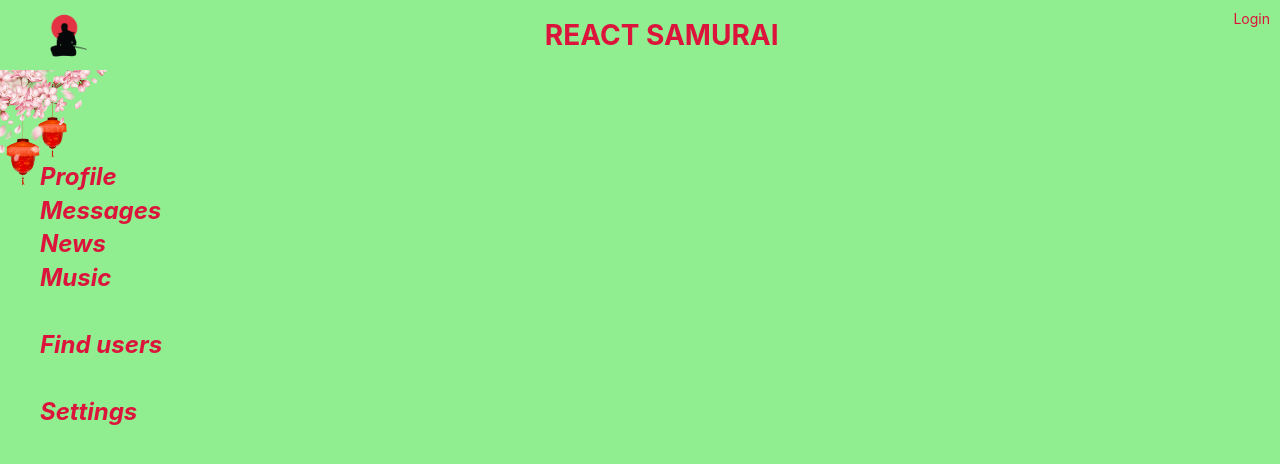
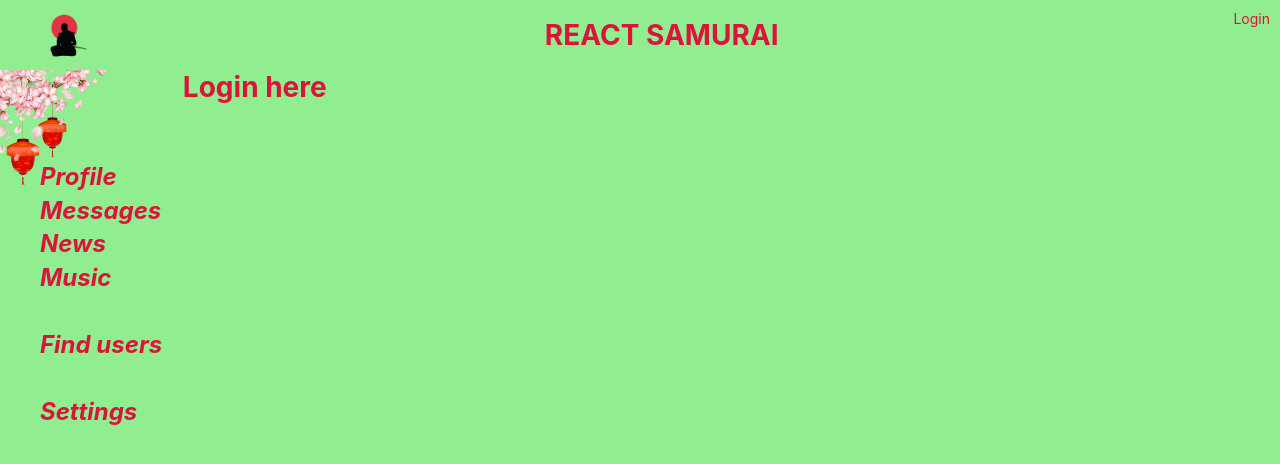
Before and after one commit to dobkir/React-JS-Samuray-1, a React (Create React App) app: page /login in a window 1280 px wide. Shown: the top 464 px of the page. Built offline with nearby package versions, Linux system fonts and the light colour scheme; no server answers.

Commit message:
Redirect

```diff
--- a/src/App.js
+++ b/src/App.js
@@ -6,6 +6,7 @@
 import Navbar from './components/Navbar/Navbar';
 import UsersContainer from './components/Users/UsersContainer';
 import ProfileContainer from './components/Profile/ProfileContainer';
+import LoginPage from './components/Login/Login';
 
 const App = (props) => {
 	return (
@@ -16,6 +17,7 @@
 				<Route path='/profile/:userId?' render={() => <ProfileContainer />} />
 				<Route path='/dialogs' render={() => <DialogsContainer />} />
 				<Route path='/users' render={() => <UsersContainer />} />
+				<Route path='/login' render={() => <LoginPage />} />
 			</div>
 		</div>
 	);
--- a/src/components/Dialogs/Dialogs.jsx
+++ b/src/components/Dialogs/Dialogs.jsx
@@ -2,6 +2,7 @@
 import classes from './Dialogs.module.css';
 import DialogItem from './DialogItem/DialogItem';
 import Message from './Message/Message';
+import { Redirect } from 'react-router';
 
 const Dialogs = (props) => {
 	let dialogsPage = props.dialogsPage;
@@ -17,6 +18,8 @@
 		let text = e.target.value;
 		props.updateNewMessageBody(text);
 	};
+
+	if (!props.isAuth) return <Redirect to='/login' />;
 
 	return (
 		<div className={classes.container}>
--- a/src/components/Dialogs/DialogsContainer.jsx
+++ b/src/components/Dialogs/DialogsContainer.jsx
@@ -7,7 +7,8 @@
 
 let mapStateToProps = (state) => {
 	return {
-		dialogsPage: state.dialogsPage
+		dialogsPage: state.dialogsPage,
+		isAuth: state.auth.isAuth
 	}
 };
 
--- /dev/null
+++ b/src/components/Login/Login.jsx
@@ -0,0 +1,9 @@
+const Login = (props) => {
+	return (
+		<div>
+			<h1>Login here</h1>
+		</div>
+	)
+};
+
+export default Login;
--- a/src/components/Profile/ProfileContainer.jsx
+++ b/src/components/Profile/ProfileContainer.jsx
@@ -2,7 +2,7 @@
 import Profile from './Profile';
 import { connect } from 'react-redux';
 import { getUserProfile } from '../../redux/profile-reducer';
-import { withRouter } from 'react-router-dom';
+import { Redirect, withRouter } from 'react-router';
 
 class ProfileContainer extends React.Component {
 
@@ -15,6 +15,7 @@
 	};
 
 	render() {
+		if (!this.props.isAuth) return <Redirect to='/login' />;
 		return (
 			<Profile {...this.props} profile={this.props.profile} />
 		)
@@ -22,7 +23,8 @@
 };
 
 let mapStateToProps = (state) => ({
-	profile: state.profilePage.profile
+	profile: state.profilePage.profile,
+	isAuth: state.auth.isAuth
 });
 
 let WithUrlDataContainerComponent = withRouter(ProfileContainer);
```
